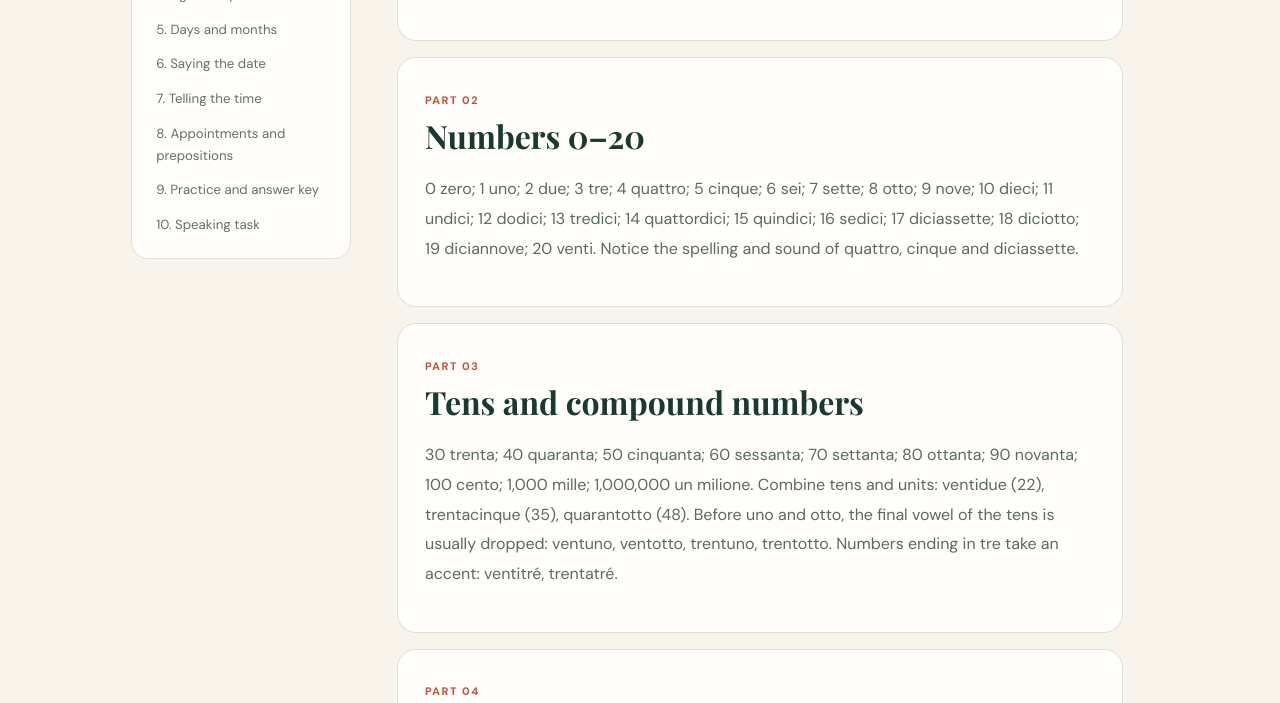
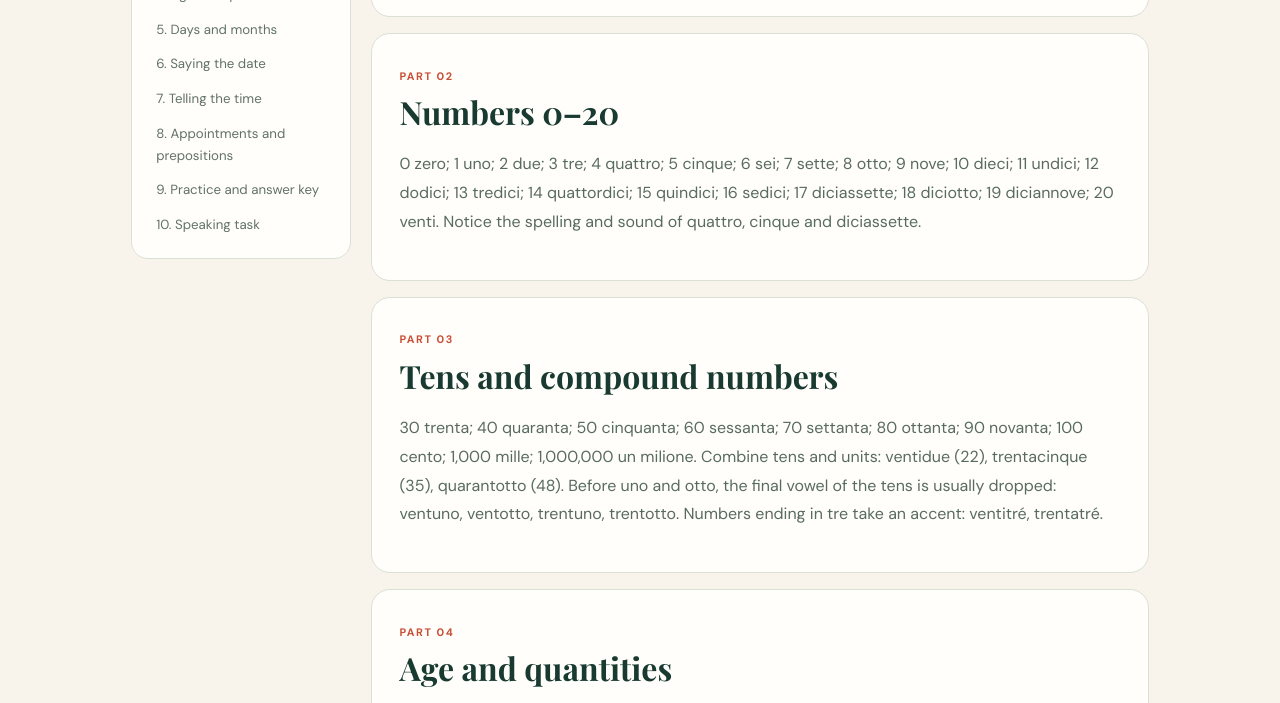
Before and after one commit to ellencheck/Italian-Learning-Academy, a plain HTML site: page lesson-numbers-time-dates.html in a window 1280 px wide. Shown: the part 663-1366 px from the top of the page. Drawn offline with nearby package versions, Linux system fonts and the light colour scheme.

Commit message:
Rebuild A1 lesson pages with full textbook-style layout and learning blocks

```diff
--- a/lesson-numbers-time-dates.html
+++ b/lesson-numbers-time-dates.html
@@ -6,10 +6,11 @@
 @media(max-width:760px){.lesson-layout{grid-template-columns:1fr}.lesson-sidebar{position:static;display:flex;flex-wrap:wrap;gap:.2rem}.lesson-sidebar strong{width:100%}.lesson-sidebar a{display:inline-block}.vocab-grid{grid-template-columns:1fr}}
 @media(max-width:480px){.lesson-table th,.lesson-table td{padding:.5rem;font-size:.82rem}.lesson-nav{flex-direction:column}.lesson-nav a{text-align:center}.dialogue-line{grid-template-columns:65px 1fr}}
 
-.lesson-section>p{line-height:1.85;white-space:pre-line}.lesson-section li{margin:.45rem 0}.lesson-section .practice-list{padding-left:1.3rem}.lesson-section .tip{margin-top:1rem}.lesson-section .lesson-table{font-size:.96rem}.lesson-section .dialogue{line-height:1.8}.lesson-section .vocab-grid{margin:1rem 0}.lesson-section .example{padding:.8rem 0;border-bottom:1px solid var(--line)}.lesson-section .example:last-child{border:0}</style></head><body>
+.lesson-main{min-width:0}.lesson-section>p{line-height:1.8}.lesson-section ul,.lesson-section ol{line-height:1.85;padding-left:1.35rem}.lesson-section li{padding:.15rem 0}.lesson-section .lesson-table{display:table}.lesson-section .dialogue{line-height:1.7}.lesson-section .vocab-grid{margin:1rem 0}.lesson-section .example{padding:.8rem 0}.lesson-section .tip{line-height:1.7}.lesson-section .lesson-table td{vertical-align:top}
+</style></head><body>
 <header class="site-header"><a class="brand" href="index.html"><img src="assets/images/logo.svg" width="44" alt=""><span>Italian Learning <em>Academy</em></span></a><button class="menu-toggle" aria-label="Toggle navigation" aria-expanded="false">☰</button><nav class="main-nav" aria-label="Main navigation"><a href="index.html">Home</a><a class="active" href="lessons.html">Lessons</a><a href="practice.html">Practice</a><a href="vocabulary.html">Vocabulary</a><a href="reading.html">Reading</a><a href="listening.html">Listening</a><a href="translation.html">Translation</a><a href="progress.html">Progress</a></nav></header>
 <main class="lesson-page"><header class="lesson-hero"><span class="kicker">A1 · LESSON 06</span><h1>Numbers, Dates &amp; Time</h1><p>Count, say your age, give dates, arrange meetings and tell the time</p><div class="lesson-meta"><span>Beginner · A1</span><span>60–75 minutes</span><span>Explanations · Examples · Practice</span></div></header>
-<div class="lesson-layout"><aside class="lesson-sidebar"><strong>In this lesson</strong><nav><a href="#s1">1. Learning goals</a><a href="#s2">2. Numbers 0–20</a><a href="#s3">3. Tens and compound numbers</a><a href="#s4">4. Age and quantities</a><a href="#s5">5. Days and months</a><a href="#s6">6. Saying the date</a><a href="#s7">7. Telling the time</a><a href="#s8">8. Appointments and prepositions</a><a href="#s9">9. Practice and answer key</a><a href="#s10">10. Speaking task</a></nav></aside><div class="lesson-content"><section class="lesson-section" id="s1"><span class="kicker">PART 01</span><h2>Learning goals</h2><p>Learn numbers from zero to one million, say your age, ask and answer the time, name days and months, give dates and arrange a simple meeting.</p></section>
+<div class="lesson-layout"><aside class="lesson-sidebar"><strong>Lesson map</strong><nav><a href="#s1">1. Learning goals</a><a href="#s2">2. Numbers 0–20</a><a href="#s3">3. Tens and compound numbers</a><a href="#s4">4. Age and quantities</a><a href="#s5">5. Days and months</a><a href="#s6">6. Saying the date</a><a href="#s7">7. Telling the time</a><a href="#s8">8. Appointments and prepositions</a><a href="#s9">9. Practice and answer key</a><a href="#s10">10. Speaking task</a></nav></aside><div class="lesson-main"><section class="lesson-section" id="s1"><span class="kicker">PART 01</span><h2>Learning goals</h2><p>Learn numbers from zero to one million, say your age, ask and answer the time, name days and months, give dates and arrange a simple meeting.</p></section>
 <section class="lesson-section" id="s2"><span class="kicker">PART 02</span><h2>Numbers 0–20</h2><p>0 zero; 1 uno; 2 due; 3 tre; 4 quattro; 5 cinque; 6 sei; 7 sette; 8 otto; 9 nove; 10 dieci; 11 undici; 12 dodici; 13 tredici; 14 quattordici; 15 quindici; 16 sedici; 17 diciassette; 18 diciotto; 19 diciannove; 20 venti. Notice the spelling and sound of quattro, cinque and diciassette.</p></section>
 <section class="lesson-section" id="s3"><span class="kicker">PART 03</span><h2>Tens and compound numbers</h2><p>30 trenta; 40 quaranta; 50 cinquanta; 60 sessanta; 70 settanta; 80 ottanta; 90 novanta; 100 cento; 1,000 mille; 1,000,000 un milione. Combine tens and units: ventidue (22), trentacinque (35), quarantotto (48). Before uno and otto, the final vowel of the tens is usually dropped: ventuno, ventotto, trentuno, trentotto. Numbers ending in tre take an accent: ventitré, trentatré.</p></section>
 <section class="lesson-section" id="s4"><span class="kicker">PART 04</span><h2>Age and quantities</h2><p>Italian uses avere for age: Ho venticinque anni (I am 25 years old). Ask Quanti anni hai? (informal) or Quanti anni ha? (formal). For quantity, use numbers before nouns: due caffè, tre libri, cinque persone. Uno changes form like the indefinite article before masculine nouns: un libro, uno studente.</p></section>
```
